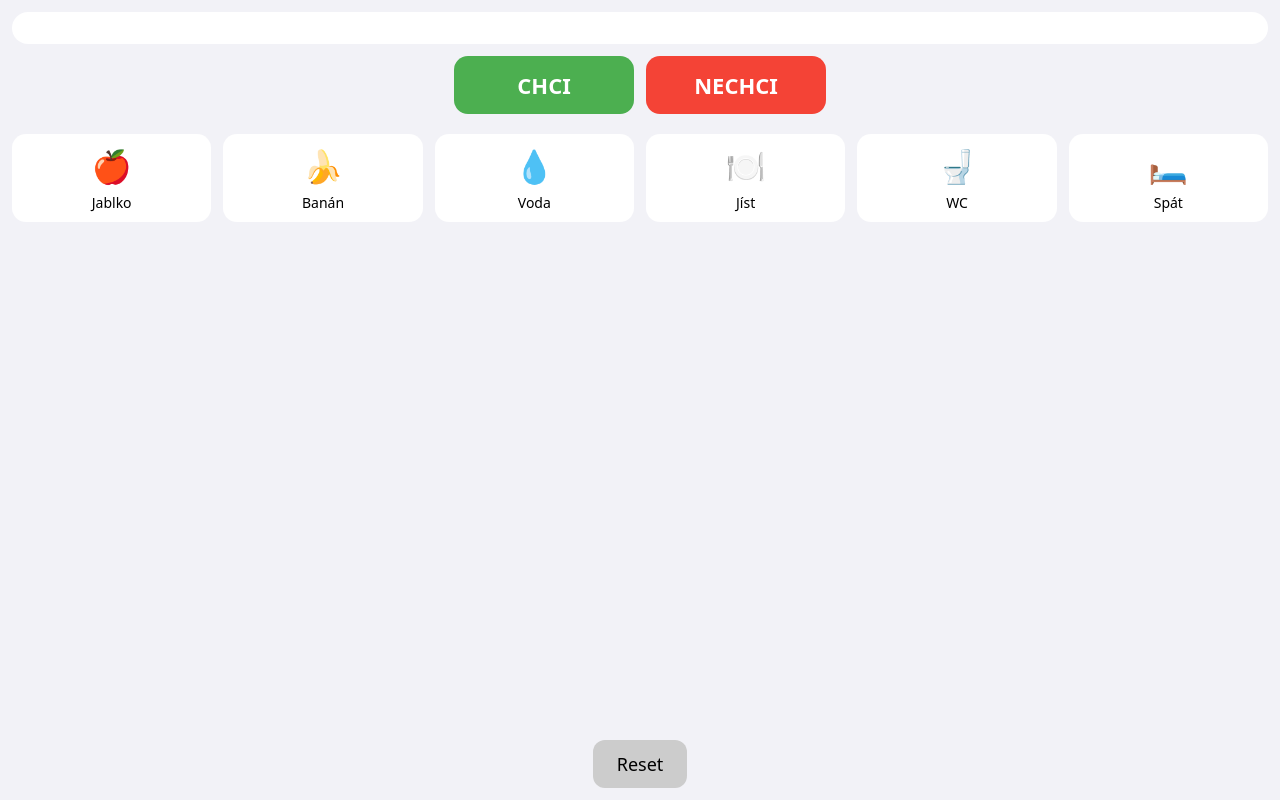
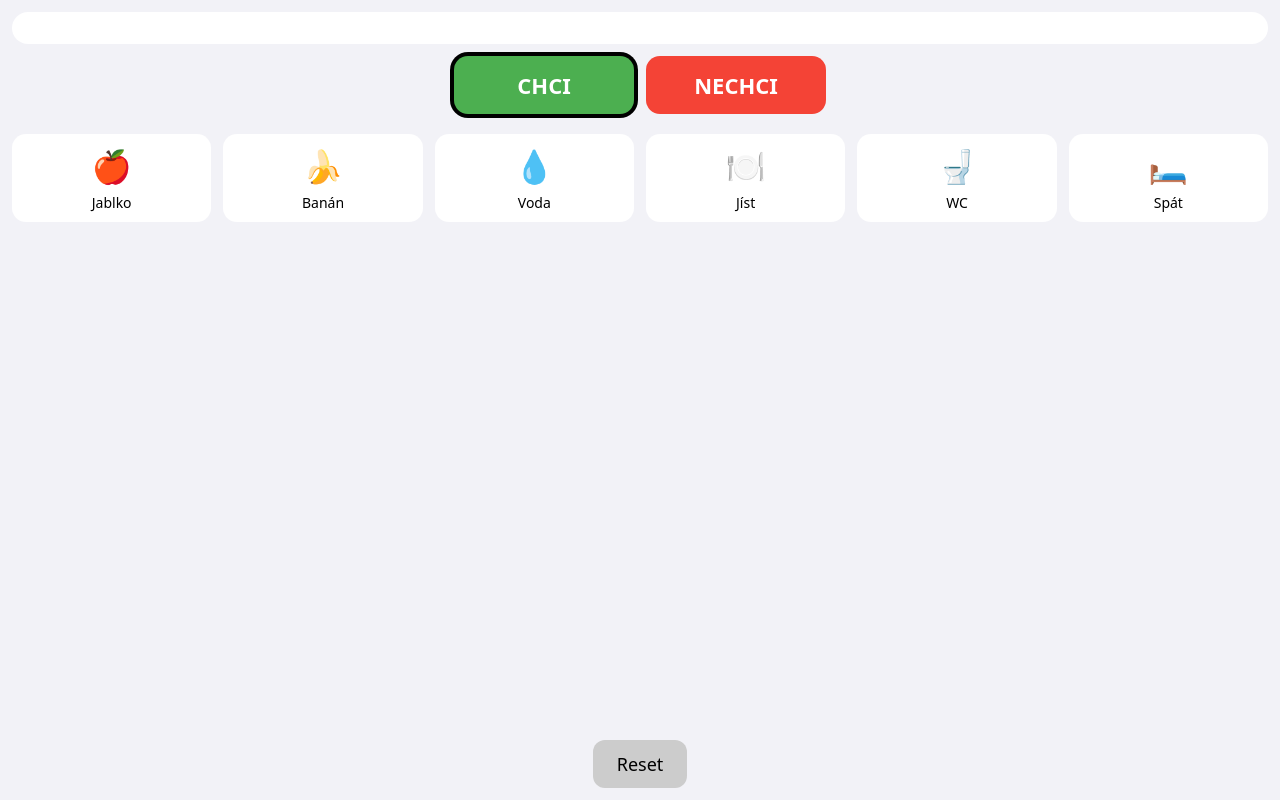
Before and after one commit to marcelmlynarcik-cmyk/aac-app, a plain HTML site: page index.html in a window 1280 px wide. Both pictures are taken after a click on the button "CHCI". Drawn offline with Linux system fonts and the light colour scheme.

Commit message:
Add files via upload

```diff
--- a/app.js
+++ b/app.js
@@ -12,17 +12,22 @@ const resetBtn = document.querySelector(".reset");
 // --- MODE ---
 btnChci.addEventListener("click", () => {
   mode = "chci";
+
   btnChci.classList.add("active");
   btnNechci.classList.remove("active");
+
   updateSentence();
 });
 
 btnNechci.addEventListener("click", () => {
   mode = "nechci";
+
   btnNechci.classList.add("active");
   btnChci.classList.remove("active");
+
   updateSentence();
 });
+
 
 // --- KARTY ---
 cards.forEach(card => {
--- a/style.css
+++ b/style.css
@@ -158,3 +158,6 @@ button {
   outline: 4px solid #007aff;
   background: #eaf3ff;
 }
+.choice.active {
+  box-shadow: 0 0 0 4px #000;
+}
```
